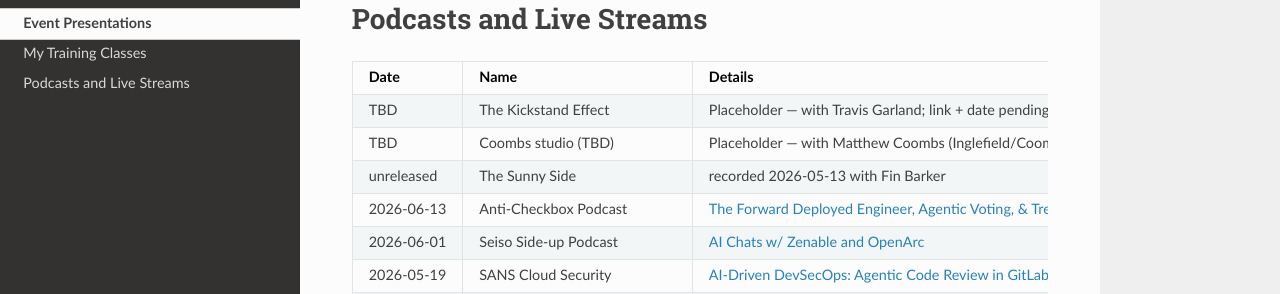
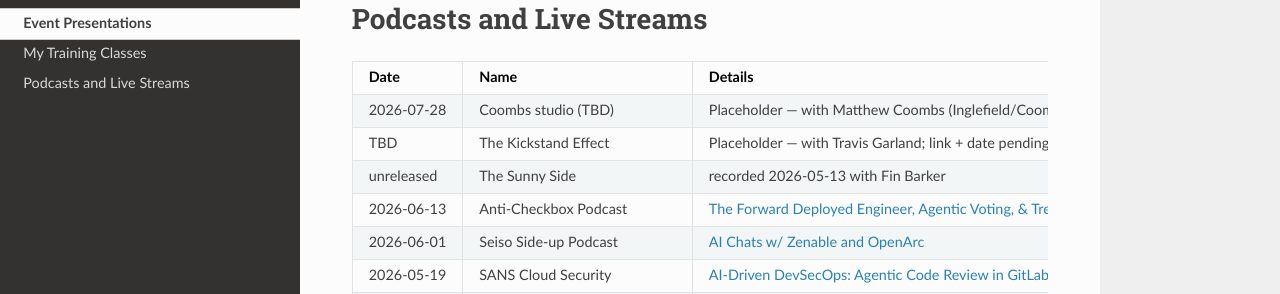
Before and after one commit to JonZeolla/JonZeolla.github.io, a Sphinx documentation site: the page built from docs/ref/jz-content.md, in a window 1280 px wide and 900 px high, scrolled down 4650 px. Shown: the part 157-451 px from the top of the window. Built offline with Sphinx 7.4.7 and the Read the Docs theme 3.1.0, drawn with Linux system fonts in a browser that asks for light colours.

Commit message:
chore: set slated date for Coombs studio podcast placeholder
Co-Authored-By: Claude Opus 4.8 (1M context) <noreply@anthropic.com>

```diff
--- a/docs/ref/jz-content.md
+++ b/docs/ref/jz-content.md
@@ -209,8 +209,8 @@ You can also watch my recorded presentations by going to [this YouTube playlist]
 
 | Date       | Name                       | Details                                                                           |
 | ---------- | -------------------------- | --------------------------------------------------------------------------------- |
+| 2026-07-28 | Coombs studio (TBD)        | Placeholder — with Matthew Coombs (Inglefield/Coombs studio); slated ~2026-07-28, link pending ([tracking][placeholder-tracking]) |
 | TBD        | The Kickstand Effect       | Placeholder — with Travis Garland; link + date pending ([tracking][placeholder-tracking])                   |
-| TBD        | Coombs studio (TBD)        | Placeholder — with Matthew Coombs (Inglefield/Coombs studio); link + date pending ([tracking][placeholder-tracking]) |
 | unreleased | The Sunny Side             | recorded 2026-05-13 with Fin Barker                                               |
 | 2026-06-13 | Anti-Checkbox Podcast      | [The Forward Deployed Engineer, Agentic Voting, & Treating GRC Like a Product][2026-AntiCheckbox] |
 | 2026-06-01 | Seiso Side-up Podcast      | [AI Chats w/ Zenable and OpenArc][2026-SeisoMay]                                  |
```
